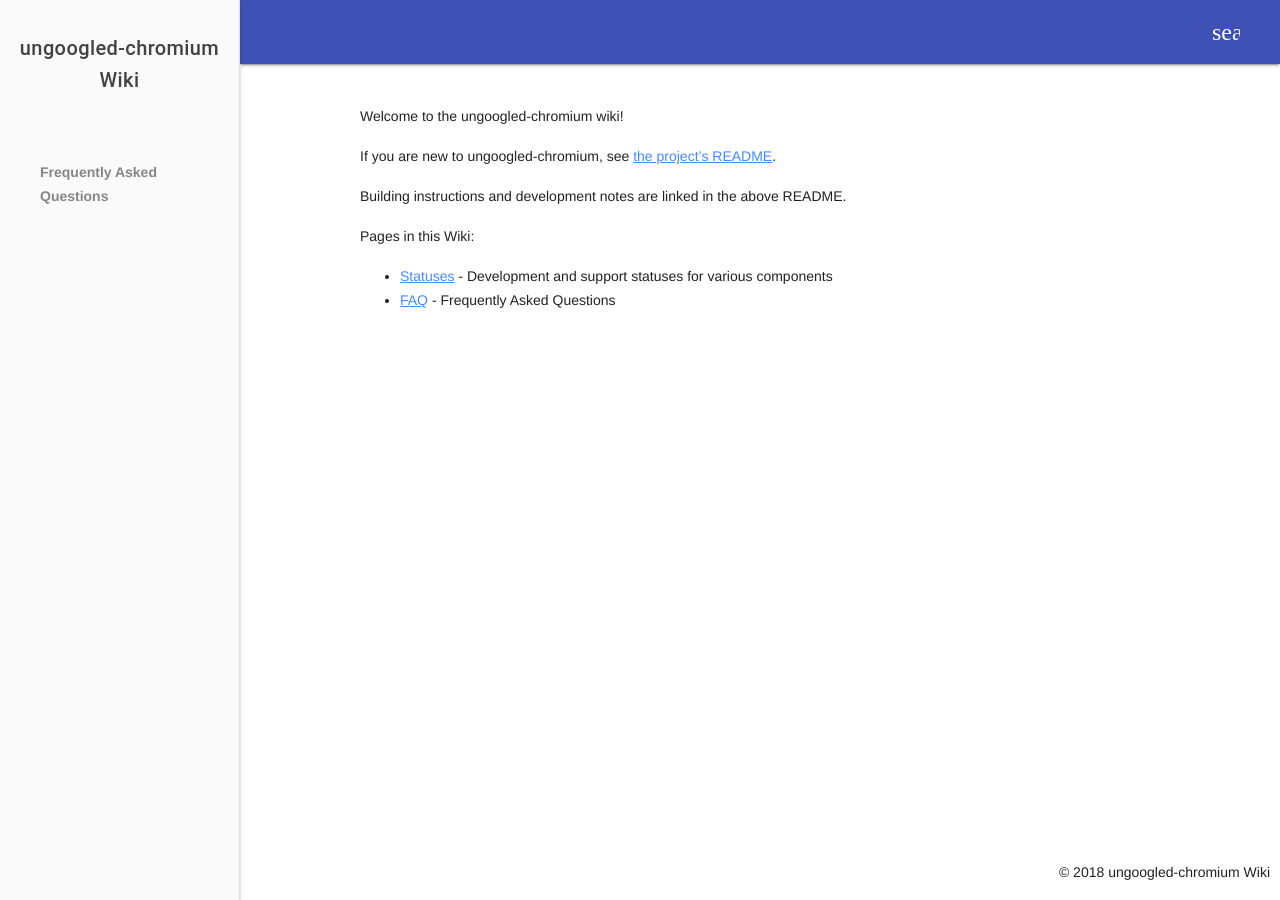
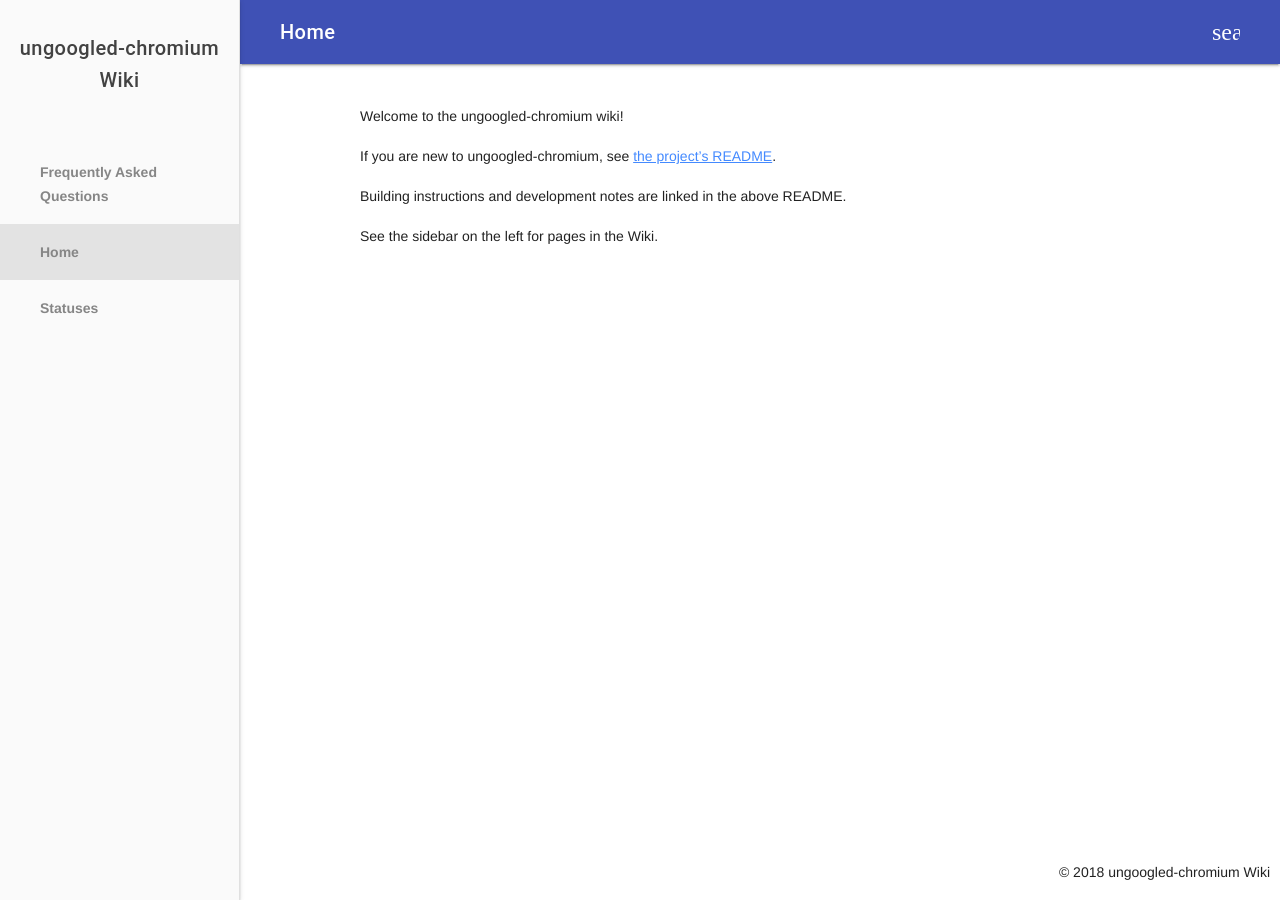
Before and after one commit to ungoogled-software/ungoogled-chromium-wiki, a Jekyll site: the page built from index.md, in a window 1280 px wide. Built offline with Jekyll 4.4.1, drawn with Linux system fonts in a browser that asks for light colours; our own code applies the rules of GitHub Pages for plain Markdown files.

Commit message:
More attempts to fix theme

```diff
--- a/_config.yml
+++ b/_config.yml
@@ -1 +1,3 @@
 title: "ungoogled-chromium Wiki"
+baseurl: "/ungoogled-chromium-wiki"
+url: "https://ungoogled-software.github.io"
--- a/_includes/head.html
+++ b/_includes/head.html
@@ -10,6 +10,6 @@
 {% if page.mdl_colors %}
   {% assign mdl_colors = page.mdl_colors %}
 {% endif %}
-<link rel="stylesheet" href="{{ '/assets/mdl/material.min.css' | absolute_url }}" />
+<link rel="stylesheet" href="{{ '/assets/mdl/material.indigo-blue.min.css' | absolute_url }}" />
 <link rel="stylesheet" href="{{ '/assets/jekyll-materialdocs.css' | absolute_url }}">
 <title>{{ page.title }} | {{ site.title }}</title>
--- a/index.md
+++ b/index.md
@@ -1,10 +1,13 @@
+---
+layout: page
+title: Home
+weight: 0
+---
+
 Welcome to the ungoogled-chromium wiki!
 
 If you are new to ungoogled-chromium, see [the project's README](https://github.com/Eloston/ungoogled-chromium/blob/master/README.md).
 
 Building instructions and development notes are linked in the above README.
 
-Pages in this Wiki:
-
-* [Statuses](statuses) - Development and support statuses for various components
-* [FAQ](faq) - Frequently Asked Questions
+See the sidebar on the left for pages in the Wiki.
```
Also changed, not shown: faq.md (+5 -1 lines), statuses.md (+6 -0 lines), assets/mdl/material.indigo-blue.min.css (renamed from assets/mdl/material.min.css).
